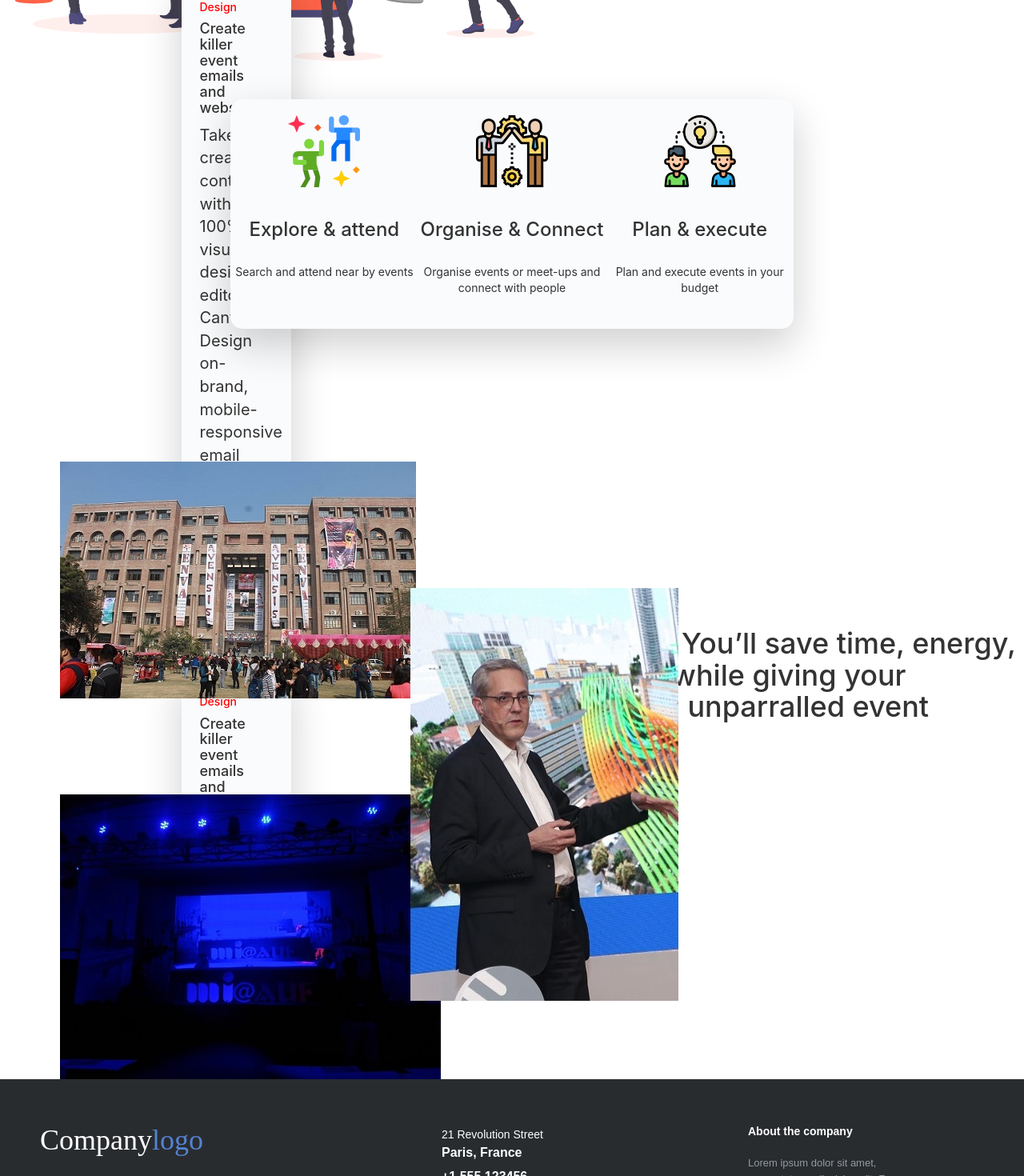
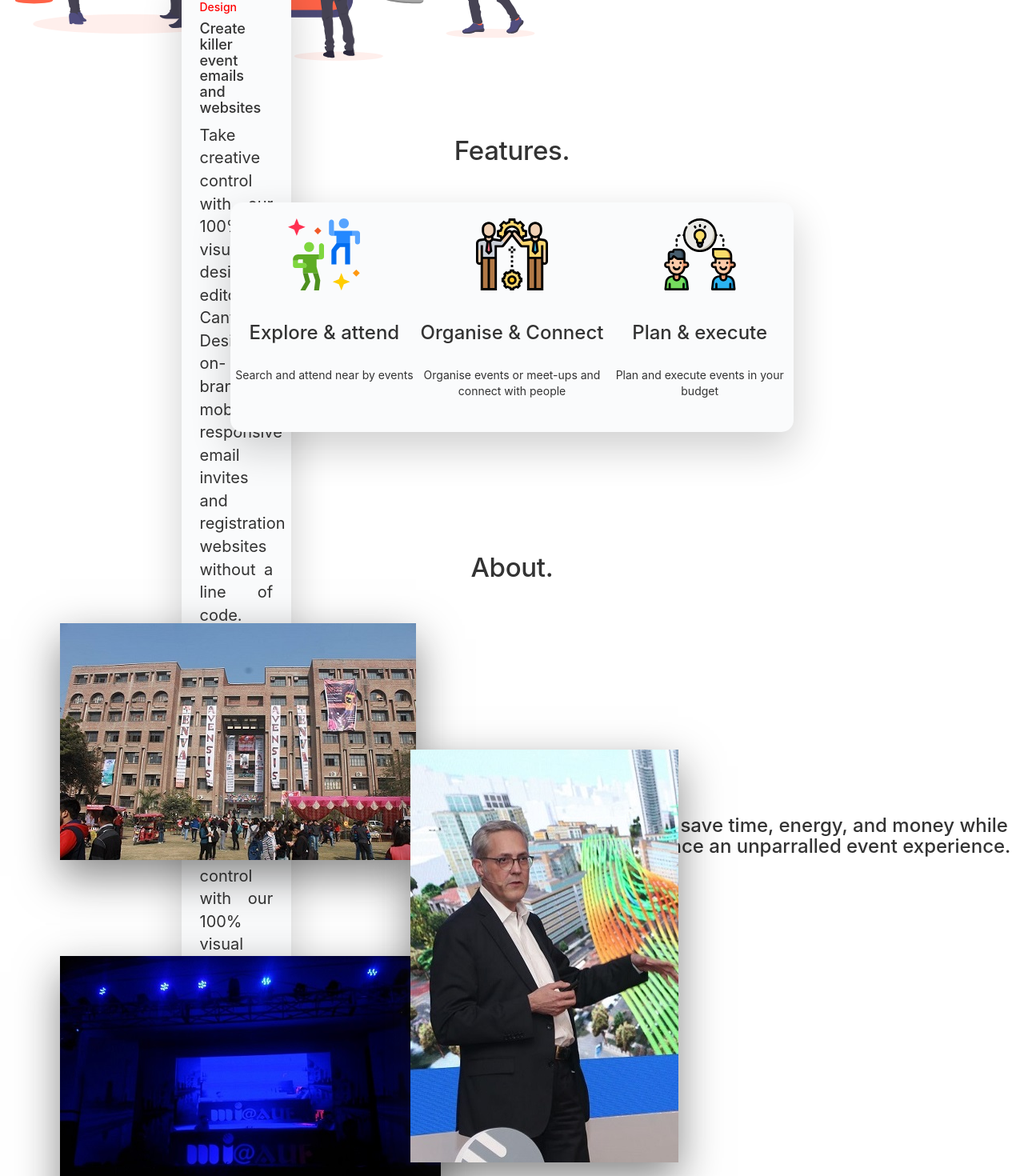
Before and after one commit to divyansh7924/EventsIgnited, a React (Create React App) app: page / in a window 1280 px wide. Shown: the part 1580-3050 px from the top of the page at 80% size. Built offline with nearby package versions, Linux system fonts and the light colour scheme.

Commit message:
about and feature page styling

```diff
--- a/src/App.css
+++ b/src/App.css
@@ -123,6 +123,29 @@ transform: translate(0%, 20%);
   letter-spacing: -0.03rem;
   margin: 0;
   padding-top: 45px;
+}
+
+#features-head{
+  text-align: center;
+
+font-size: 3.3rem;
+
+line-height: 1.18;
+
+letter-spacing: -0.03rem;
+
+margin: 0;
+
+padding: 45px;
+}
+
+#about-head{
+  text-align: center;
+  font-size: 3.3rem;
+  line-height: 1.18;
+  letter-spacing: -0.03rem;
+  margin: 0;
+  padding-top: 150px;
 }
 
 #part2 h5{
@@ -326,11 +349,14 @@ div.vertical-line{
 }
 
 .about-us{
-  justify-content: space-between;
-  align-items: center;
-  margin-top: 10px;
-  height: 100vh;
-  position: relative;
+-webkit-justify-content: space-between;
+justify-content: space-between;
+-webkit-align-items: center;
+align-items: center;
+margin-top: 50px;
+height: auto;
+position: relative;
+margin-bottom: 155px;
 }
 
 .about-us-pics{
@@ -341,6 +367,12 @@ div.vertical-line{
   width: 50%;
   float: left;
 }
+
+.about-us-pics img{
+  box-shadow: 0 20px 50px rgba(17,17,17,0.5);
+
+}
+
 
 .aboutuspica{
   max-width: 432px;
--- a/src/index.js
+++ b/src/index.js
@@ -101,6 +101,7 @@ class Message extends React.Component{
                         </div>
                 </div> */}
                 <div className="features">
+                <h4 id="features-head">Features.</h4>
                 <div className="row">
                         <div class="column">
                             <h3>
@@ -130,7 +131,9 @@ class Message extends React.Component{
                         </div>
                     </div>
                 </div>
-                <div className="about-us flex-row">
+                <div>
+                <h4 id="about-head">About.</h4>
+                    <div className="about-us flex-row">
                     <div className="about-us-pics">
                         <div className="aboutuspica">
                             <img src={aboutuspicc}/>
@@ -143,11 +146,13 @@ class Message extends React.Component{
                         </div>
                     </div>
                     <div id="part2">
-                        <h1>
+                        <h3>
                         We mean it! You’ll save time, energy, and money while giving your audience an unparralled event experience.
-                        </h1>
+                        </h3>
                     </div>
                 </div>
+                </div>
+
                 <div class="footer-distributed">
                     <div class="footer-left">
                         <h3>Company<span>logo</span></h3>
```
